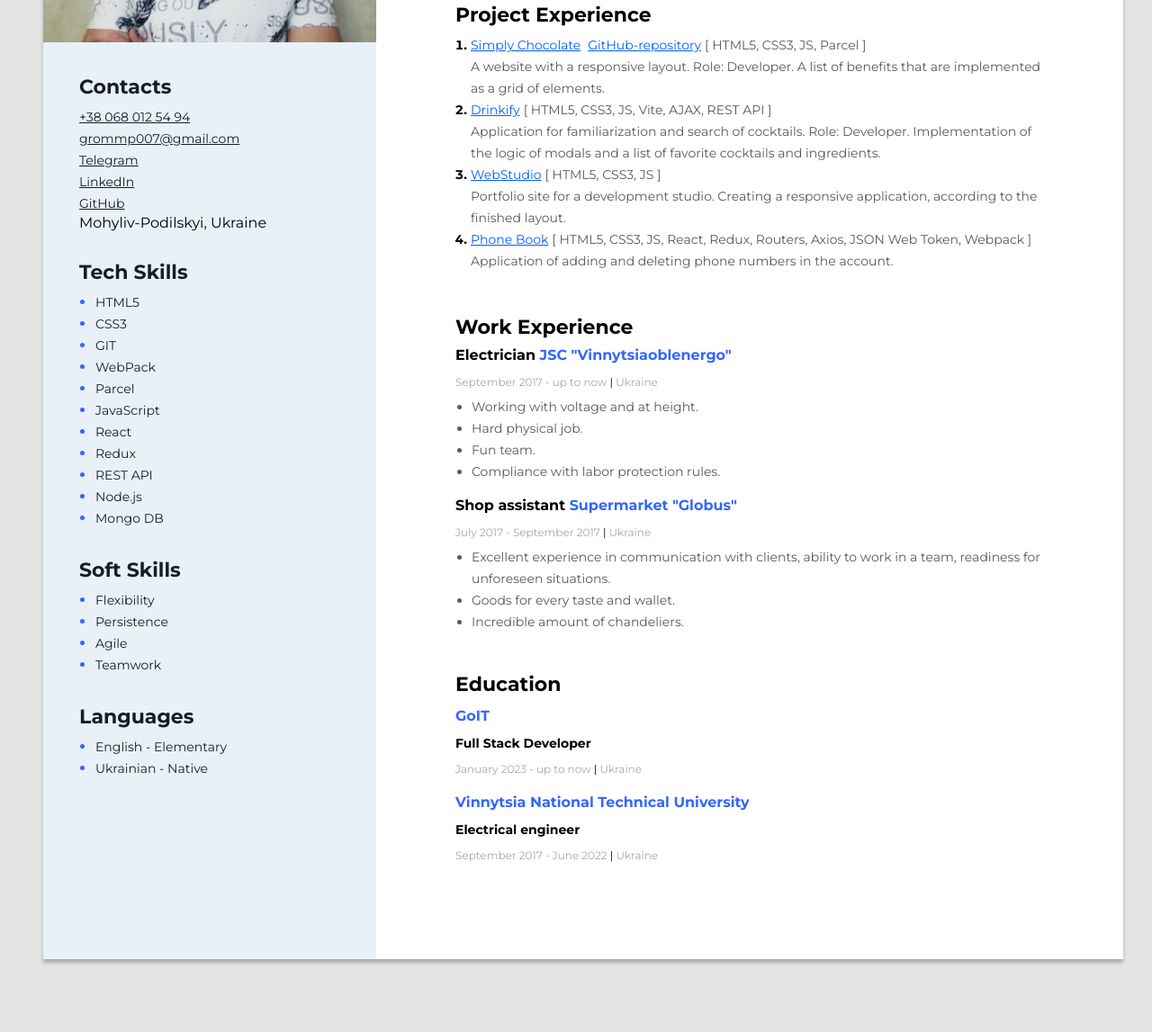
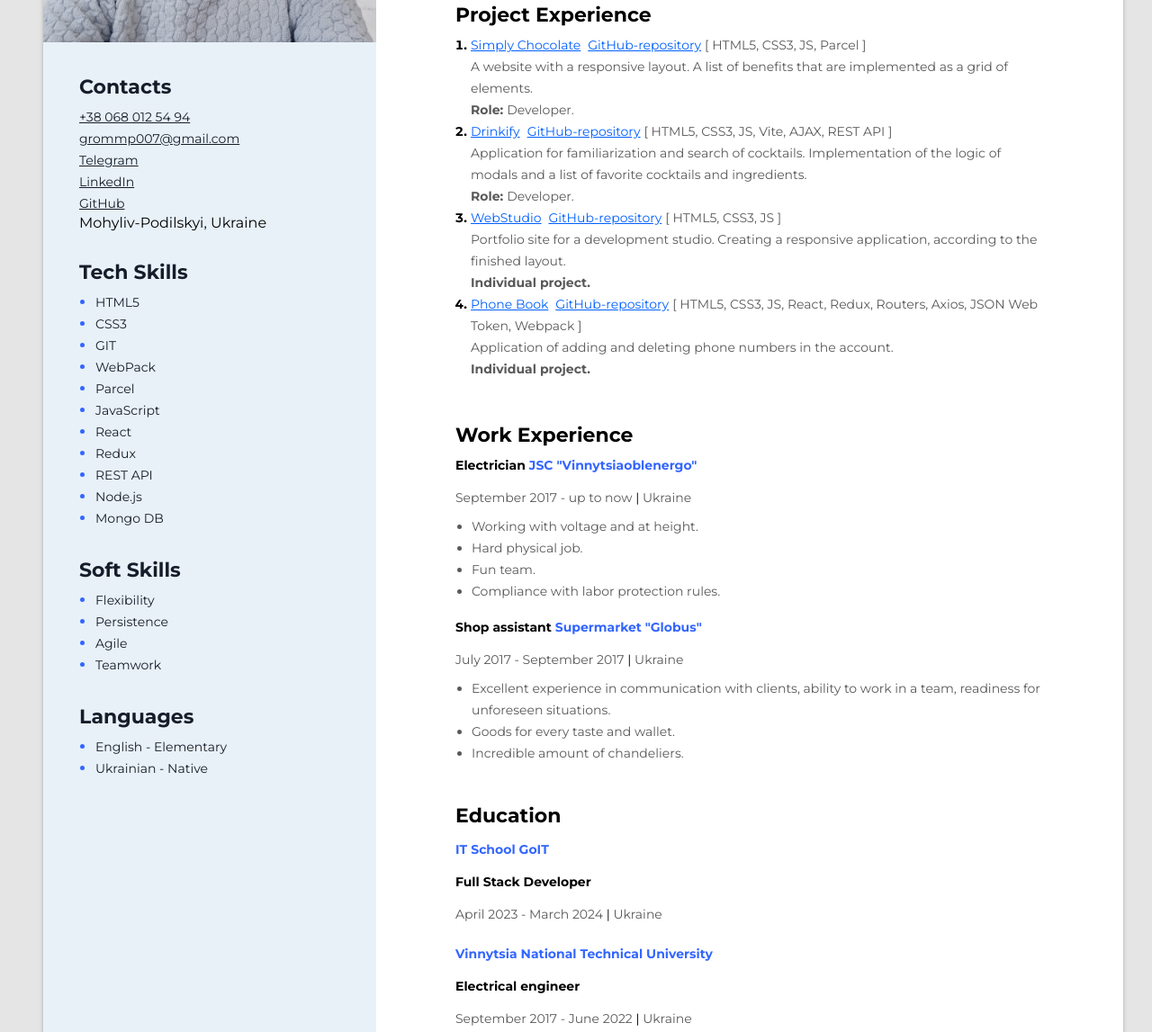
Before and after one commit to Grisalle/resume, a plain HTML site: page index.html in a window 1280 px wide. Shown: the part 411-1558 px from the top of the page at 90% size. Before the commit the page ends 1525 px from the top, so only its background shows below. Drawn offline with Linux system fonts and the light colour scheme.

```diff
--- a/css/style.css
+++ b/css/style.css
@@ -111,8 +111,8 @@
 .work-experience-position {
     font-style: normal;
     font-weight: 700;
-    font-size: 16px;
-    line-height: 20px;
+    font-size: 14px;
+    line-height: 24px;
     color: #000000;
     margin: 0;
 }
@@ -124,9 +124,9 @@
 .work-period {
     font-style: normal;
     font-weight: 400;
-    font-size: 12px;
-    line-height: 15px;
-    color: #A8A8A8;
+    font-size: 14px;
+    line-height: 24px;
+    color: #595959;
     margin: 12px 0 8px 0;
 }
 
@@ -147,8 +147,8 @@
 .education-university {
     font-style: normal;
     font-weight: 700;
-    font-size: 16px;
-    line-height: 20px;
+    font-size: 14px;
+    line-height: 24px;
     color: #3366ff;
     margin: 12px 0 0 0;
 }
@@ -157,7 +157,7 @@
     font-style: normal;
     font-weight: 700;
     font-size: 14px;
-    line-height: 17px;
+    line-height: 24px;
     color: #000000;
     margin: 12px 0 0 0;
 }
@@ -165,17 +165,17 @@
 .education-period {
     font-style: normal;
     font-weight: 400;
-    font-size: 12px;
-    line-height: 15px;
-    color: #A8A8A8;
+    font-size: 14px;
+    line-height: 24px;
+    color: #595959;
     margin: 12px 0 20px 0;
 }
 
 .text-separator {
     font-style: normal;
     font-weight: 400;
-    font-size: 12px;
-    line-height: 15px;
+    font-size: 14px;
+    line-height: 24px;
     color: #000000;
 }
 
--- a/index.html
+++ b/index.html
@@ -56,8 +56,8 @@
               >
               <span class="project-item-descr"
                 >[ HTML5, CSS3, JS, Parcel ]<br />A website with a responsive
-                layout. Role: Developer. A list of benefits that are implemented
-                as a grid of elements.</span
+                layout. A list of benefits that are implemented as a grid of
+                elements.<br /><b>Role: </b>Developer.</span
               >
             </li>
             <li class="project-item">
@@ -67,11 +67,17 @@
                 target="_blank"
                 >Drinkify</a
               >
+              <a
+                href="https://github.com/iVladyuser/cocktails-Bar"
+                class="project-item-link project-item-link-repository"
+                target="_blank"
+                >GitHub-repository</a
+              >
               <span class="project-item-descr"
                 >[ HTML5, CSS3, JS, Vite, AJAX, REST API ]<br />Application for
-                familiarization and search of cocktails. Role: Developer.
-                Implementation of the logic of modals and a list of favorite
-                cocktails and ingredients.</span
+                familiarization and search of cocktails. Implementation of the
+                logic of modals and a list of favorite cocktails and
+                ingredients.<br /><b>Role: </b>Developer.</span
               >
             </li>
             <li class="project-item">
@@ -81,10 +87,16 @@
                 target="_blank"
                 >WebStudio</a
               >
+              <a
+                href="https://github.com/Grisalle/goit-markup-hw-07"
+                class="project-item-link project-item-link-repository"
+                target="_blank"
+                >GitHub-repository</a
+              >
               <span class="project-item-descr"
                 >[ HTML5, CSS3, JS ]<br />Portfolio site for a development
                 studio. Creating a responsive application, according to the
-                finished layout.</span
+                finished layout.<br /><b>Individual project.</b></span
               >
             </li>
             <li class="project-item">
@@ -94,10 +106,16 @@
                 target="_blank"
                 >Phone Book</a
               >
+              <a
+                href="https://github.com/Grisalle/goit-react-hw-08-phonebook"
+                class="project-item-link project-item-link-repository"
+                target="_blank"
+                >GitHub-repository</a
+              >
               <span class="project-item-descr"
                 >[ HTML5, CSS3, JS, React, Redux, Routers, Axios, JSON Web
                 Token, Webpack ]<br />Application of adding and deleting phone
-                numbers in the account.</span
+                numbers in the account.<br /><b>Individual project.</b></span
               >
             </li>
           </ol>
@@ -155,10 +173,10 @@
         <!-- Education -->
         <div>
           <h3 class="main-content-title">Education</h3>
-          <h4 class="education-university">GoIT</h4>
+          <h4 class="education-university">IT School GoIT</h4>
           <h4 class="education-specialty">Full Stack Developer</h4>
           <p class="education-period">
-            January 2023 - up to now
+            April 2023 - March 2024
             <span class="text-separator">|</span> Ukraine
           </p>
           <h4 class="education-university">
@@ -175,7 +193,7 @@
       <!-- Sidebar -->
       <aside class="sidebar">
         <img
-          src="./img/frame_1.jpg"
+          src="./img/frame-1.jpg"
           alt="My photo"
           width="370px"
           class="my-photo"
```
Also changed, not shown: img/frame-1.jpg (added), img/frame_1.jpg (deleted).
